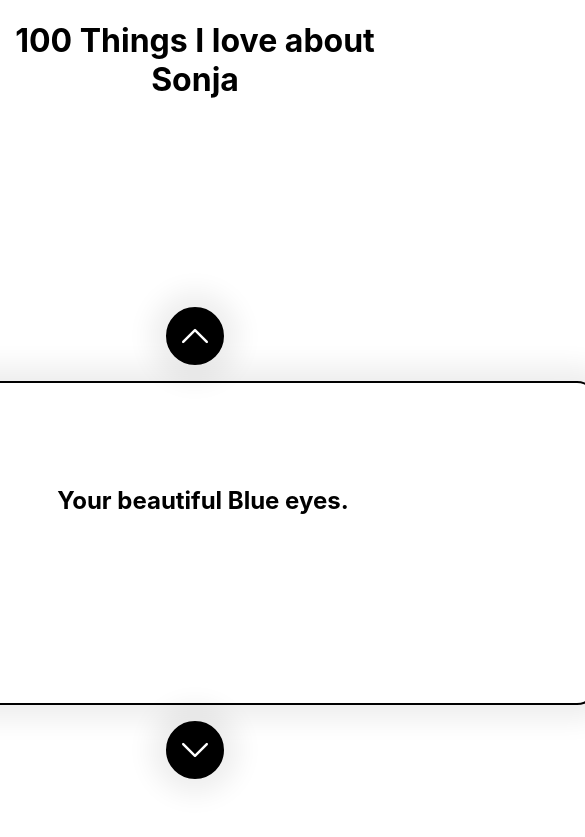
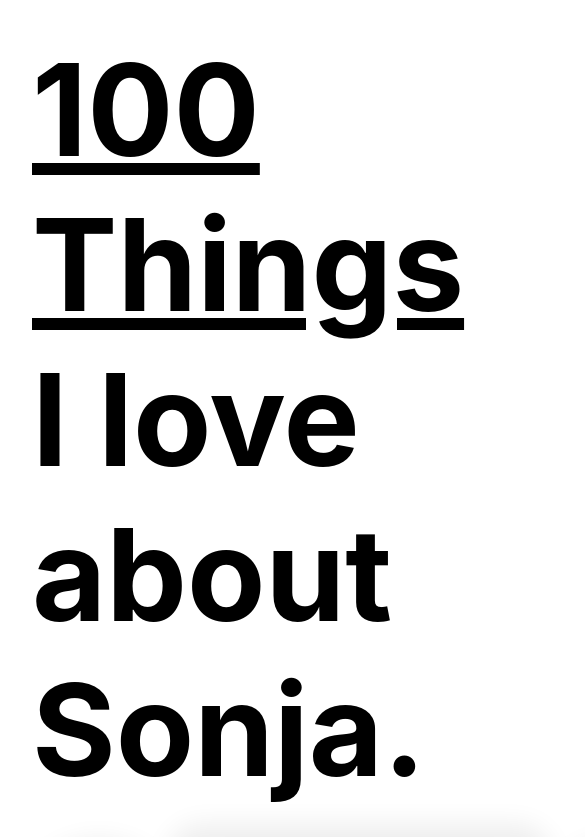
Before and after one commit to TheArtemis/hundredthings, a React (Create React App) app: page / in a window 390 px wide. Shown: the top 837 px of the page, 585 px wide, since content can reach past the window. Built offline with nearby package versions, Linux system fonts and the light colour scheme.

Commit message:
Mobile view

```diff
--- a/src/App.js
+++ b/src/App.js
@@ -8,7 +8,9 @@ const things = [
         "The 'ihhh' noises that you make when you are happy.",
         "How grumpyly cute you are in the mornings.",
         "How hardworking you are when you go Project Mode",
-        "How competitive you are whenever we play cards (or any game really)."
+        "How competitive you are whenever we play cards (or any game really).",
+        "When you sing me the finnish lullabies",
+        "When we playfight in bed",
     ]
 const startDate = new Date("2024-07-31");
 
--- a/src/components/Cards.js
+++ b/src/components/Cards.js
@@ -26,11 +26,7 @@ function Cards({ startDate, things }) {
 
     // Effect to update unlockedCards
     useEffect(() => {
-        const today = new Date();
-        const diffTime = Math.abs(today - new Date(startDate));
-        const diffDays = Math.floor(diffTime / (1000 * 60 * 60 * 24));
-        const unlockedThings = things.slice(0, diffDays + 1);
-
+        const unlockedThings = getUnlockedThings(things, startDate)
         setUnlockedCards(unlockedThings);
 
         console.log(things);
@@ -129,4 +125,17 @@ const formatCountdown = (time) => {
         return `The next thing will be revealed in: ${format(time.days)}:${format(time.hours)}:${format(time.minutes)}:${format(time.seconds)}`;
     };
 
+function getUnlockedThings(things, startDate) {
+    console.log(startDate)
+    const today = new Date();
+    const diffTime = Math.abs(today - new Date(startDate));
+    const diffDays = Math.floor(diffTime / (1000 * 60 * 60 * 24));
+    const unlockedThings = things.slice(0, diffDays + 1);
+    console.log("TODAY:" + today);
+    console.log(diffTime / (1000 * 60 * 60 * 24));
+    console.log(diffTime);
+    console.log("CIAOOO"+ unlockedThings);
+    return unlockedThings;
+}
+
 export default Cards;
--- a/src/components/Title.js
+++ b/src/components/Title.js
@@ -3,7 +3,7 @@ import '../styles/title.css'
 function Title(props) {
     return (
         <div className="title-wrap">
-            <h1 className="title">100 Things I love about {props.name}</h1>
+            <h1 className="title"><span className='hundred-text'>100 Things</span> I love about {props.name}.</h1>
         </div>
     );
 }
--- a/src/styles/arrow.css
+++ b/src/styles/arrow.css
@@ -27,3 +27,10 @@
 .arrow:hover {
     cursor: pointer;
 }
+
+@media (orientation: portrait) {
+    .arrow {
+        height: 6rem;
+        width: 6rem;
+    }
+}
--- a/src/styles/card-container.css
+++ b/src/styles/card-container.css
@@ -1,7 +1,16 @@
 .card-container {
+    margin-left: 1rem;
     display: flex;
     flex-direction: column;
     align-items: center;
     justify-content: center;
     height: 100vh;
+    width: 100%;
 }
+
+@media (orientation: portrait) {
+    .card-container {
+        justify-content: flex-start;
+        flex-wrap: wrap;
+    }
+}
--- a/src/styles/card.css
+++ b/src/styles/card.css
@@ -13,6 +13,7 @@
     box-shadow: 0px 0px 27px 15px rgba(0,0,0,0.072);
     margin-left: 5rem;
     margin-right: 5rem;
+    margin: 0 auto;
 }
 
 .noselect {
@@ -29,10 +30,10 @@
 
 .number {
     margin: 0px;
-    margin-top: 2rem;
+    margin-top: 4rem;
     margin-right: auto;
-    margin-left: 2rem;
-    margin-bottom: 1rem;
+    margin-left: 4rem;
+    margin-bottom: 2rem;
     font-size: xx-large;
     font-weight: bold;
 }
@@ -40,5 +41,22 @@
 .thing {
     font-size: x-large;
     margin-left: 3rem;
-    margin-right: 2rem;
+    margin-right: 3rem;
 }
+
+@media (orientation: portrait) {
+    .card {
+        width: 90%;
+        height: 60rem;
+        padding-bottom: 8rem;
+    }
+
+    .number {
+        font-size: 7rem;
+    }
+
+    .thing {
+        font-size: 6rem;
+        text-align: center;
+    }
+}
--- a/src/styles/title.css
+++ b/src/styles/title.css
@@ -1,11 +1,28 @@
 .title-wrap {
+    margin: 0px;
     text-align: center;
     width: 100%;
 }
 
 .title {
+    margin: 0px;
     align-items: center;
     justify-content: center;
     width: 100%;
     font-size:xx-large;
 }
+
+.hundred-text {
+    text-decoration: underline;
+}
+
+@media (orientation: portrait) {
+    .title {
+        font-size: 8rem;
+    }
+
+    .title-wrap {
+        text-align: start;
+        margin: 2rem;
+    }
+}
```
